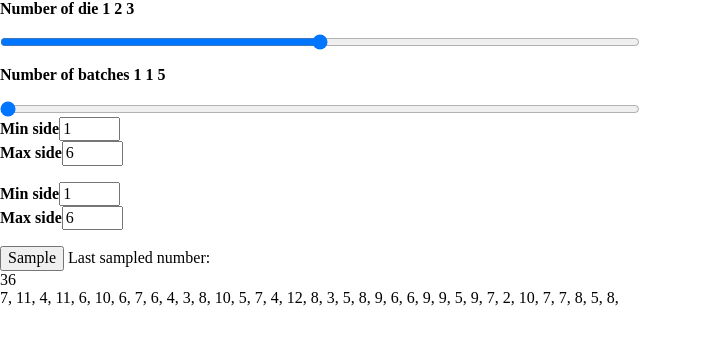
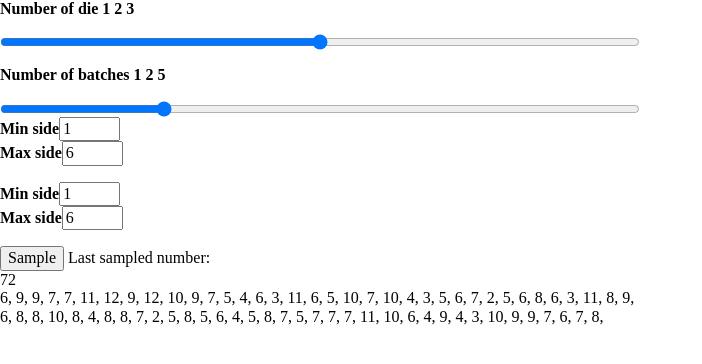
Before and after one commit to lapsang-boys/justice, an Angular app: page / in a window 1280 px wide. Shown: the top 364 px of the page, without its empty margins (0-702 px from the left). Built offline with nearby package versions, Linux system fonts and the light colour scheme.

Commit message:
AI technology is supreme
Fix batch updates

```diff
--- a/src/app/config.service.ts
+++ b/src/app/config.service.ts
@@ -9,7 +9,7 @@ import { groupBy, mergeMap, toArray } from 'rxjs/operators';
 })
 export class ConfigService {
 	public dies: Die[] = [];
-	private numBatches: number = 1;
+	private numBatches: number = 2;
 	dist: DistributionState = this.asdf();
 	distSubject = new BehaviorSubject<DistributionState>(this.dist);
 
@@ -19,10 +19,12 @@ export class ConfigService {
 
 	addDie(d: Die) {
 		this.dies.push(d);
+		this.distribution();
 	}
 
 	removeDie(d: Die) {
 		this.dies = this.dies.filter(dprim => dprim !== d);
+		this.distribution();
 	}
 
 	reset() {
@@ -55,6 +57,9 @@ export class ConfigService {
 
 		if (vals.length === 0) {
 			return new DistributionState([]);
+		}
+		if (vals.length === 1) {
+			return new DistributionState(duplicateArr(vals[0], this.numBatches));
 		}
 
 		const cartesian = (...a: any[]) => a.reduce((a, b) => a.flatMap((d: any) => b.map((e: any) => [d, e].flat())));
@@ -102,6 +107,10 @@ export class DistributionState {
 		return this.current.pop();
 	}
 
+	sortedRemaining(): number[] {
+		return this.current.sort((a, b) => a - b);
+	}
+
 	toString(): string {
 		return this.current.toString();
 	}
--- a/src/app/setup/setup.component.ts
+++ b/src/app/setup/setup.component.ts
@@ -14,7 +14,7 @@ export class SetupComponent {
 
 	min_batches_bound: number = 1;
 	max_batches_bound: number = 5;
-	cur_num_batches: number = this.min_batches_bound;
+	cur_num_batches: number = this.min_batches_bound+1;
 
 	constructor(
 	  private configService: ConfigService,
```
